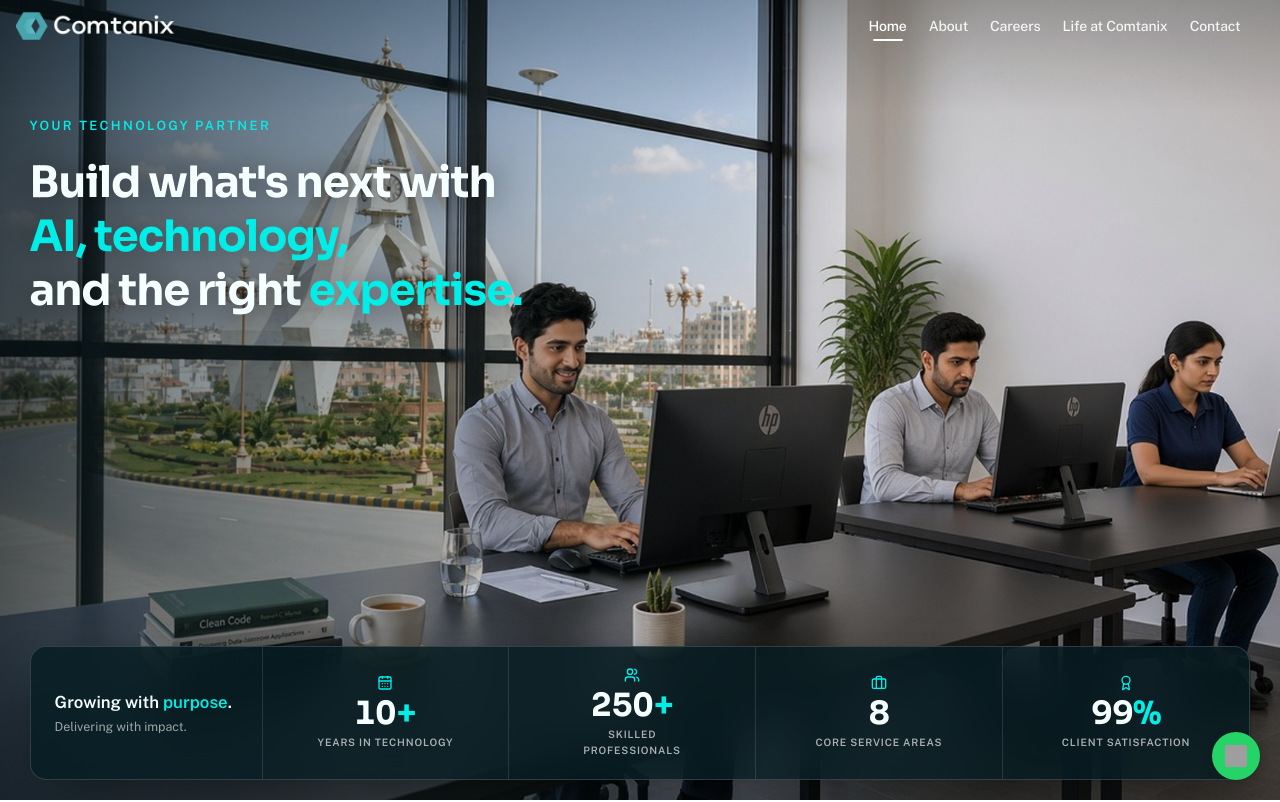
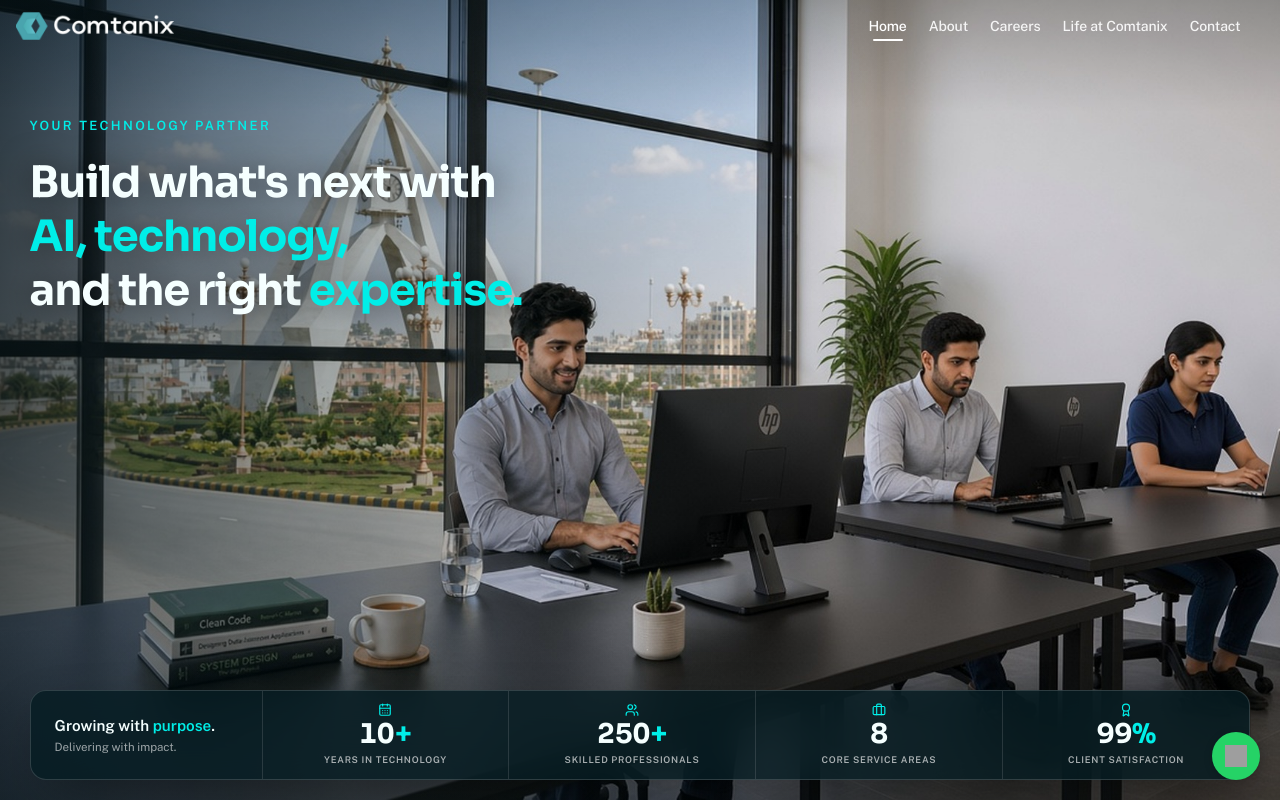
Before and after one commit to adnanhayat531/comtanixcareers, a Next.js app: page / in a window 1280 px wide. Shown: the top 802 px of the page. Built offline with nearby package versions, Linux system fonts and the light colour scheme; no server answers; grey boxes are pictures that could not be loaded.

Commit message:
Refactor StatsBar component styles for improved layout and readability, adjusting padding and font sizes for better visual consistency.

```diff
--- a/src/components/home/StatsBar.tsx
+++ b/src/components/home/StatsBar.tsx
@@ -49,13 +49,13 @@ export function StatsBar() {
     >
       <div className="mx-auto w-full min-w-0 max-w-none px-[var(--container-pad-x)]">
         <div className="flex w-full items-stretch overflow-hidden rounded-2xl border border-white/15 bg-[rgba(4,28,34,0.78)] shadow-[0_20px_60px_-24px_rgba(0,0,0,0.7)] backdrop-blur-xl max-sm:flex-col">
-          <div className="flex w-full shrink-0 flex-col items-start justify-center border-white/12 px-4 py-3.5 max-sm:border-b sm:w-[12rem] sm:border-r sm:px-5 sm:py-4 md:w-[14.5rem] md:px-6 md:py-5">
-            <p className="text-[0.88rem] font-semibold leading-snug text-ink sm:text-[1.05rem]">
+          <div className="flex w-full shrink-0 flex-col items-start justify-center border-white/12 px-4 py-2.5 max-sm:border-b sm:w-[12rem] sm:border-r sm:px-5 sm:py-3 md:w-[14.5rem] md:px-6 md:py-3.5">
+            <p className="text-[0.82rem] font-semibold leading-snug text-ink sm:text-[0.95rem]">
               <BrandAccentText accentClassName="text-brand">
                 Growing with purpose.
               </BrandAccentText>
             </p>
-            <p className="mt-0.5 text-[0.7rem] leading-snug text-white/60 sm:text-[0.78rem]">
+            <p className="mt-0.5 text-[0.65rem] leading-snug text-white/60 sm:text-[0.72rem]">
               Delivering with impact.
             </p>
           </div>
@@ -67,19 +67,19 @@ export function StatsBar() {
               return (
                 <div
                   key={s.label}
-                  className="flex min-w-0 flex-col items-center justify-center gap-1 px-2 py-3 text-center sm:gap-1.5 sm:px-3 sm:py-4 md:py-5"
+                  className="flex min-w-0 flex-col items-center justify-center gap-0.5 px-2 py-2 text-center sm:gap-1 sm:px-3 sm:py-2.5 md:py-3"
                 >
                   <Icon
-                    className="h-3.5 w-3.5 shrink-0 text-brand sm:h-4 sm:w-4"
+                    className="h-3 w-3 shrink-0 text-brand sm:h-3.5 sm:w-3.5"
                     aria-hidden
                   />
-                  <div className="font-display text-[1.25rem] leading-none font-bold tracking-tight tabular-nums text-ink sm:text-[1.65rem] md:text-[1.85rem] lg:text-[2rem]">
+                  <div className="font-display text-[1.1rem] leading-none font-bold tracking-tight tabular-nums text-ink sm:text-[1.4rem] md:text-[1.55rem] lg:text-[1.7rem]">
                     <span>{display}</span>
                     {s.suffix ? (
                       <span className="text-brand">{s.suffix}</span>
                     ) : null}
                   </div>
-                  <p className="max-w-[9rem] text-[0.55rem] font-semibold leading-tight tracking-[0.08em] text-white/65 uppercase sm:text-[0.64rem]">
+                  <p className="max-w-[9rem] text-[0.5rem] font-semibold leading-tight tracking-[0.08em] text-white/65 uppercase sm:text-[0.58rem]">
                     {s.label}
                   </p>
                 </div>
```
